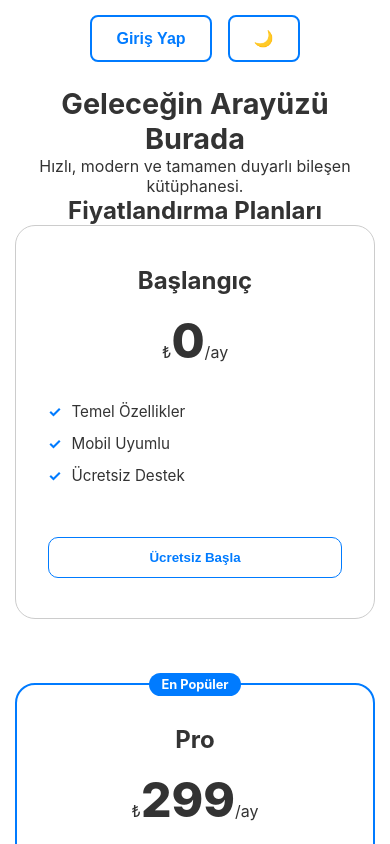
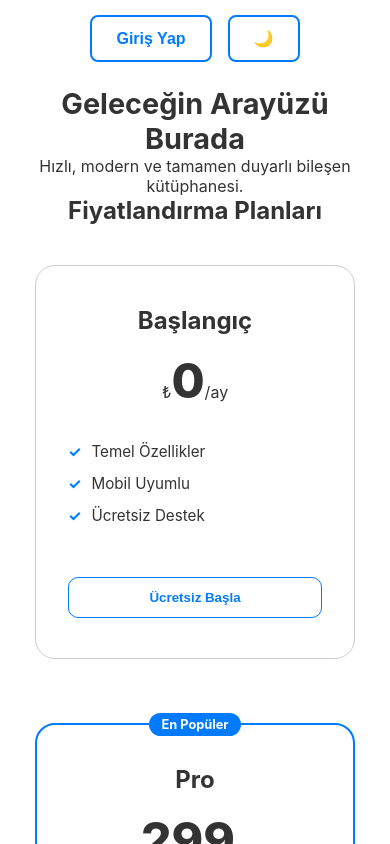
Before and after one commit to eminyeral/mini-landing-project, a React (Vite) app: page / in a window 390 px wide. Shown: the top 844 px of the page. Built offline with nearby package versions, Linux system fonts and the light colour scheme.

Commit message:
style: finalize responsive pricing layout

```diff
--- a/src/App.scss
+++ b/src/App.scss
@@ -84,11 +84,18 @@ body {
 }
 
 .pricing-container {
-  display: flex;
-  flex-wrap: wrap; // Kartların sığmadığında alta kaymasını sağlar
-  justify-content: center;
-  gap: 2rem;
-  width: 100%; // Daralmayı engeller
-  max-width: 1200px; // Çok genişlemesini engeller
+  display: flex;         // Kartları yan yana dizer
+  flex-wrap: wrap;      // Ekran daralınca kartları aşağı kaydırır
+  justify-content: center; // Kartları ortalar
+  gap: 2rem;            // Kartlar arasındaki boşluk
+  padding: 40px 20px;
+  width: 100%;
+  max-width: 1200px;
   margin: 0 auto;
+
+  h2 {
+    width: 100%;        // Başlığın tüm satırı kaplamasını sağlar
+    text-align: center;
+    margin-bottom: 2rem;
+  }
 }
```
Also changed, not shown: src/components/Card/Card.scss (+3 -5 lines).
